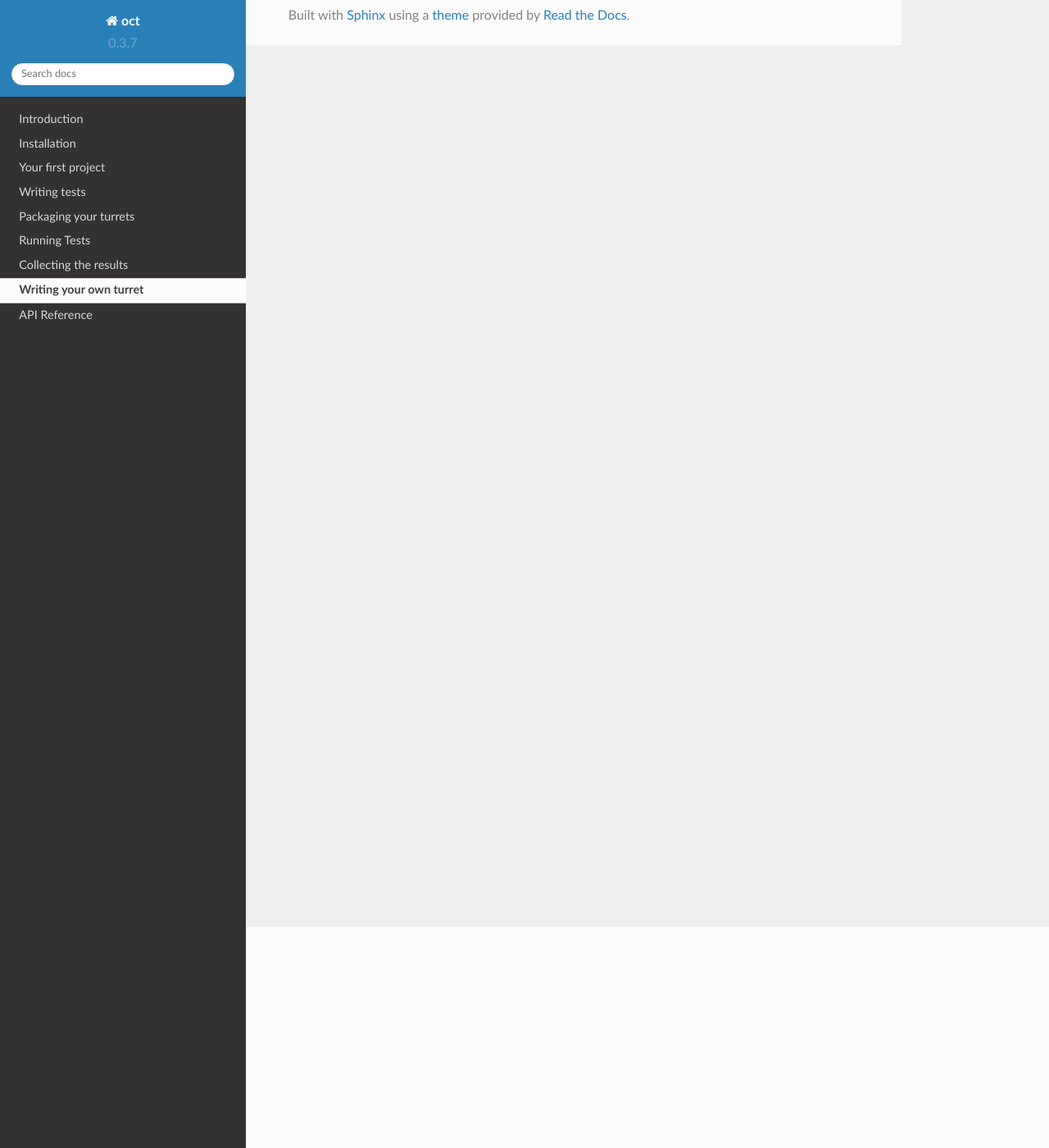
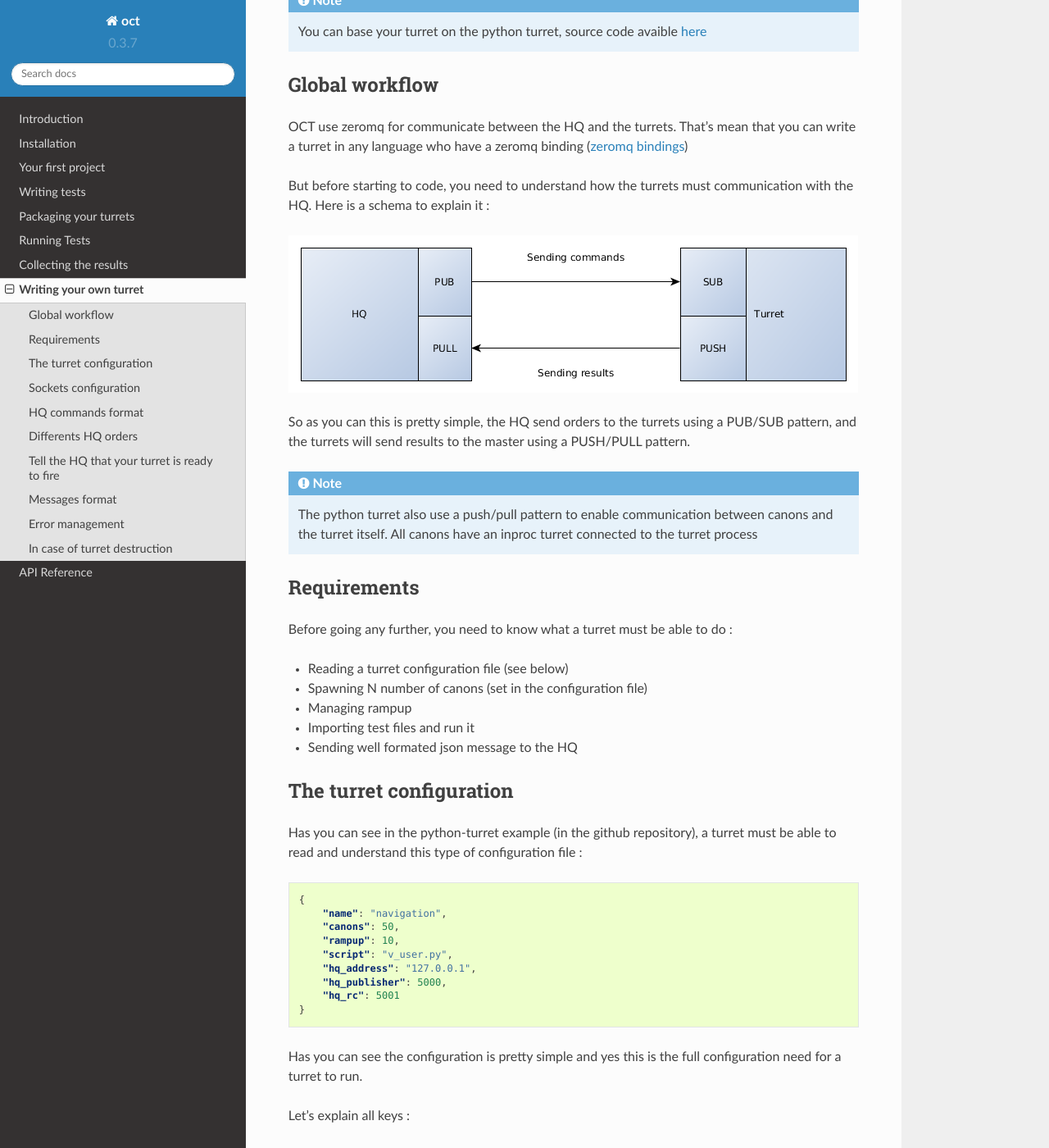
Before and after one commit to TheGhouls/oct, a Sphinx documentation site: the page built from doc/writing_turret.rst, in a window 1280 px wide and 1400 px high, scrolled down 270 px. Shown: the whole window at 82% size. Built offline with Sphinx 7.4.7 and the Read the Docs theme 2.0.0, drawn with Linux system fonts in a browser that asks for light colours; pages that are not in the unit, such as notebooks, are missing from menus; some of the changed text lies outside the part shown.

Commit message:
start writing turrets section

```diff
--- a/doc/writing_turret.rst
+++ b/doc/writing_turret.rst
@@ -1,2 +1,94 @@
 Writing your own turret
 =======================
+
+So that's it, you use OCT but the python turret doesn't fit your needs ? Or you need a library avaible only on one
+language ? Or maybe you just want to create a turret with your favorite programing language ? No problem, this guide is here
+for you !
+
+.. note::
+    You can base your turret on the python turret, source code avaible `here`_
+
+.. _here: https://github.com/karec/oct-turrets
+
+Global workflow
+---------------
+
+OCT use zeromq for communicate between the HQ and the turrets. That's mean that you can write a turret in any language
+who have a zeromq binding (`zeromq bindings`_)
+
+.. _zeromq bindings: http://zeromq.org/bindings:_start
+
+But before starting to code, you need to understand how the turrets must communication with the HQ. Here is a schema to explain it :
+
+.. image:: images/oct-turrets.png
+
+So as you can this is pretty simple, the HQ send orders to the turrets using a PUB/SUB pattern, and the turrets will send
+results to the master using a PUSH/PULL pattern.
+
+.. note::
+    The python turret also use a push/pull pattern to enable communication between canons and the turret itself. All canons
+    have an inproc turret connected to the turret process
+
+Requirements
+------------
+
+Before going any further, you need to know what a turret must be able to do :
+
+* Reading a turret configuration file (see below)
+* Spawning N number of canons (set in the configuration file)
+* Managing rampup
+* Importing test files and run it
+* Sending well formated json message to the HQ
+
+The turret configuration
+------------------------
+
+Has you can see in the python-turret example (in the github repository), a turret must be able to read and understand this
+type of configuration file :
+
+.. code-block:: json
+
+    {
+        "name": "navigation",
+        "canons": 50,
+        "rampup": 10,
+        "script": "v_user.py",
+        "hq_address": "127.0.0.1",
+        "hq_publisher": 5000,
+        "hq_rc": 5001
+    }
+
+Has you can see the configuration is pretty simple and yes this is the full configuration need for a turret to run.
+
+Let's explain all keys :
+
+* ``name``: the display name of the turret for the report
+* ``canons``: the number of canons to spawn(remember, canons == virtual users)
+* ``rampup``: the rampup value in seconds
+* ``script``: the path/name of the test script to load
+* ``hq_address``: the ip address of the HQ
+* ``hq_publisher``: the port of the PUB socket of the HQ
+* ``hq_rc``: the port of the PULL socket of the HQ
+
+Obviously you will need all this informations
+
+Sockets configuration
+---------------------
+
+HQ commands format
+------------------
+
+Differents HQ orders
+--------------------
+
+Tell the HQ that your turret is ready to fire
+---------------------------------------------
+
+Messages format
+---------------
+
+Error management
+----------------
+
+In case of turret destruction
+-----------------------------
```
Also changed, not shown: doc/images/oct-turrets.png (added).
